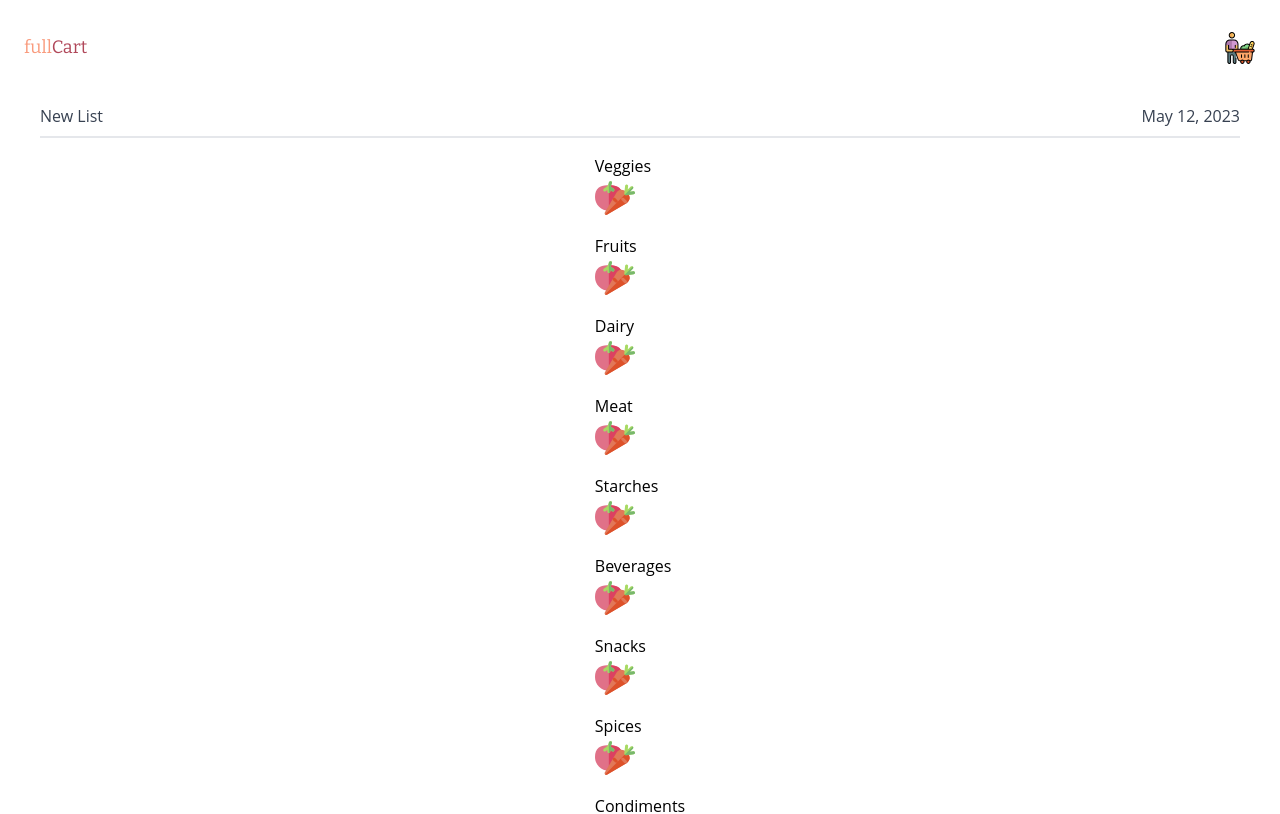
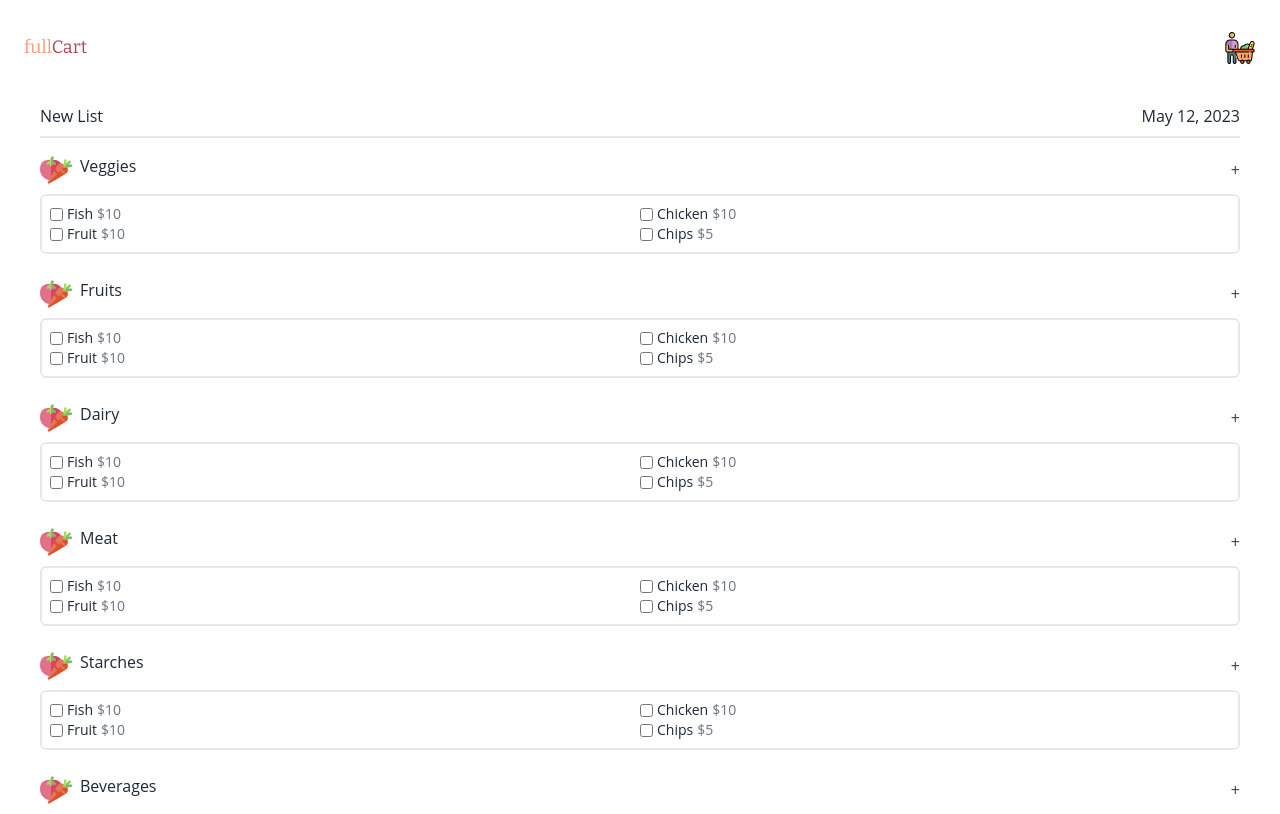
Before and after one commit to michael-duren/full-cart, a React (Vite) app in the folder client/: page /newlist in a window 1280 px wide. Shown: the top 814 px of the page. Built offline with nearby package versions, Linux system fonts and the light colour scheme.

Commit message:
first styles for items and categories

```diff
--- a/client/src/components/Layout/Layout.tsx
+++ b/client/src/components/Layout/Layout.tsx
@@ -1,7 +1,7 @@
 export default function Layout({ children }: { children: React.ReactNode }) {
   return (
     <>
-      <div className="mt-8 mx-6 mb-4">{children}</div>
+      <div className="mt-8 text-gray-800 mx-6 mb-4">{children}</div>
     </>
   );
 }
--- a/client/src/routes/lists/NewList.tsx
+++ b/client/src/routes/lists/NewList.tsx
@@ -1,26 +1,71 @@
 import dayjs from 'dayjs';
 import localizedFormat from 'dayjs/plugin/localizedFormat';
 import categories from '../../components/categories/categories';
+
 export default function NewList() {
   dayjs.extend(localizedFormat);
+  const tempCategories = categories.map((category) => {
+    return {
+      ...category,
+      items: [
+        { name: 'Fish', price: 10 },
+        { name: 'Chicken', price: 10 },
+        { name: 'Fruit', price: 10 },
+        { name: 'Chips', price: 5 },
+      ],
+    };
+  });
 
   return (
     <>
       <main className="flex flex-col items-center mx-4 justify-center">
-        <div className="flex border-b-2 pb-2 w-full text-gray-700 items-center justify-between flex-1">
+        <div className="flex border-b-2 pb-2 w-full items-center justify-between flex-1">
           <h2>New List</h2>
           <div>{dayjs(new Date()).format('LL')}</div>
         </div>
-        <div className="flex mt-4 flex-col items-start justify-center gap-4">
-          {categories.map((category) => {
+        <div className="flex w-full mt-4 flex-col items-start justify-center gap-4">
+          {tempCategories.map((category) => {
             return (
               <div
                 key={category.category}
-                className="flex justify-between flex-col w-full"
+                className="flex items-start  flex-col w-full"
               >
-                <div>
-                  <h3>{category.category}</h3>
-                  <div>{<category.icon className="h-10 w-10" />}</div>
+                <div className="flex justify-between items-center w-full">
+                  <div className="flex space-x-2">
+                    <div>{<category.icon className="h-8 w-8" />}</div>
+                    <h3>{category.category}</h3>
+                  </div>
+                  <div>
+                    <button className="text-gray-700 hover:text-gray-900">
+                      <span className="drop-shadow-2xl">+</span>
+                    </button>
+                  </div>
+                </div>
+                {/* items */}
+                <div className="grid grid-cols-2 border-2 rounded-md p-2 my-2 w-full">
+                  {category.items.map((item) => {
+                    return (
+                      <div
+                        key={item.name}
+                        className="flex text-sm items-center justify-between"
+                      >
+                        <div className="flex justify-center gap-1 items-center">
+                          <input
+                            type="checkbox"
+                            id={item.name}
+                            name={item.name}
+                            value={item.name}
+                          />
+                          <label className=" flex" htmlFor={item.name}>
+                            {item.name}
+                          </label>
+                          <div>
+                            <div className="text-gray-500">${item.price}</div>
+                          </div>
+                        </div>
+                      </div>
+                    );
+                  })}
                 </div>
               </div>
             );
```
